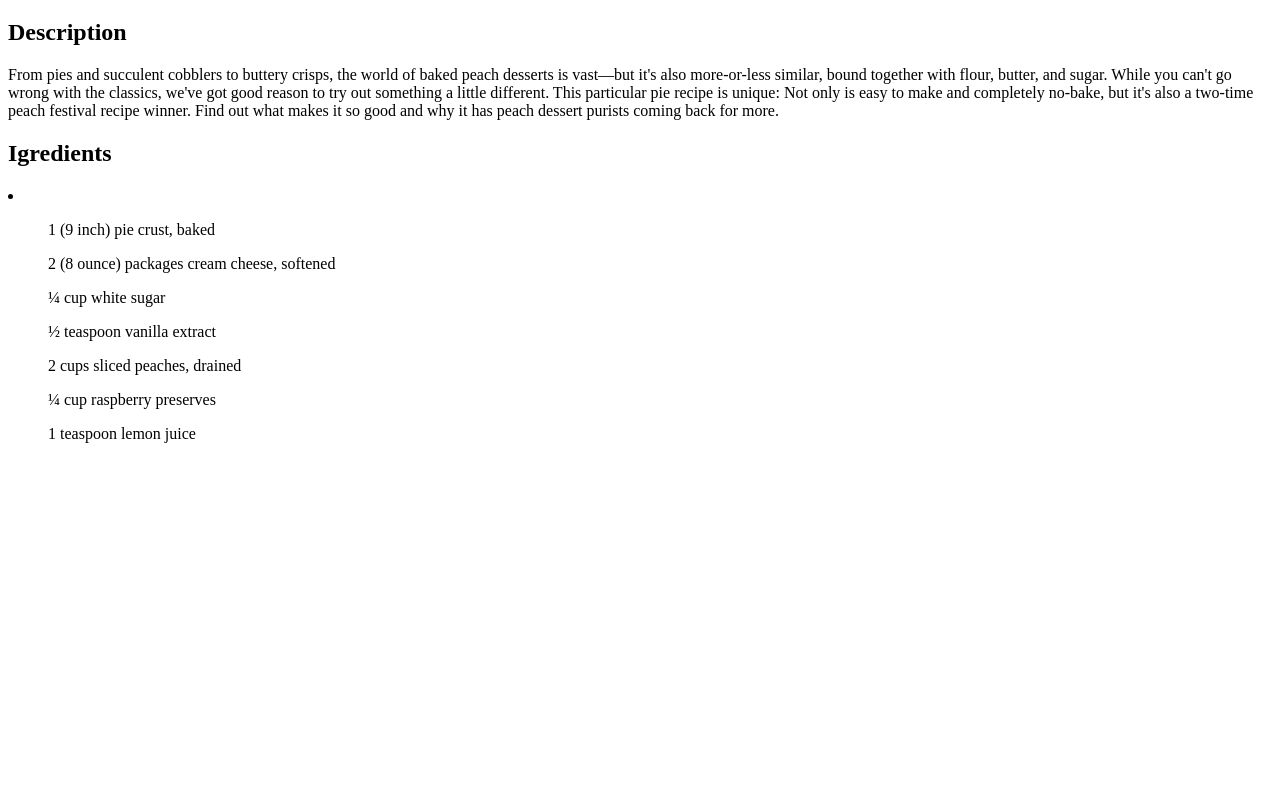
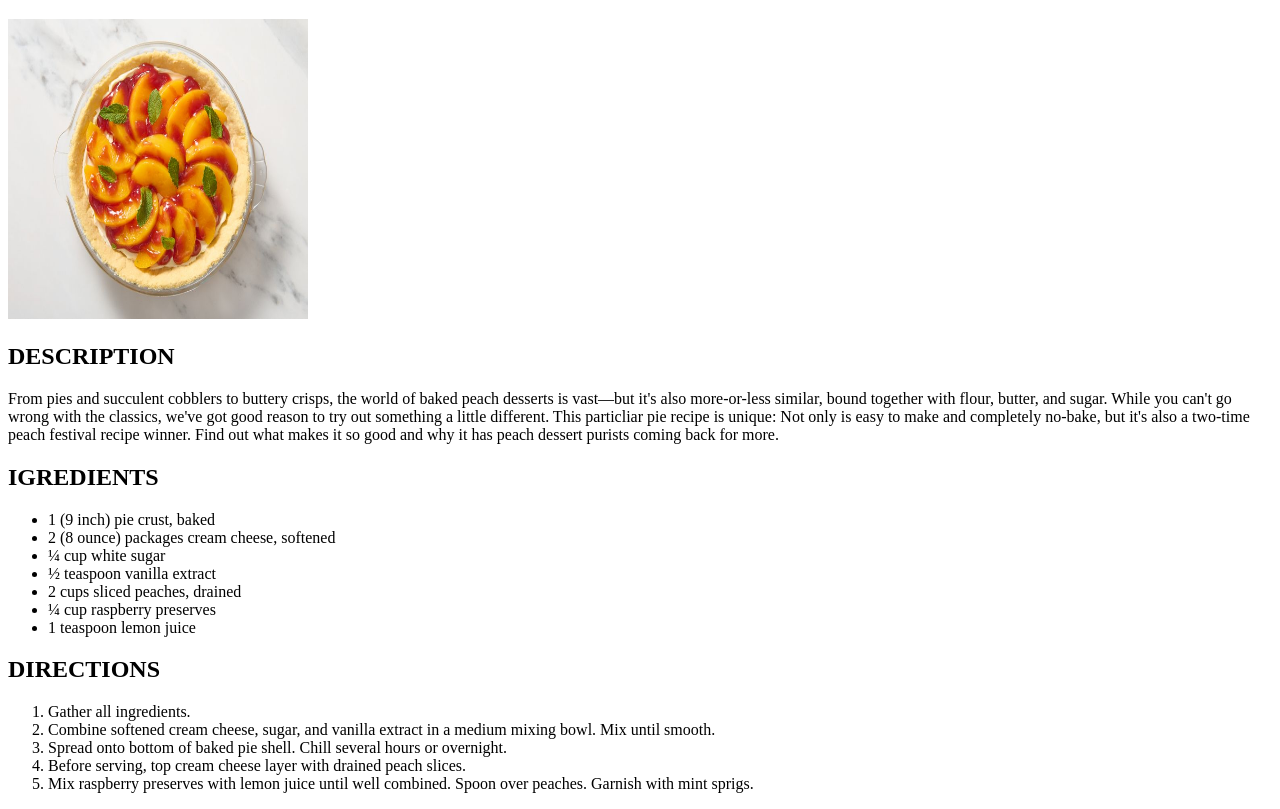
Before and after one commit to moblythedj/odin-recipes, a plain HTML site: page recipes/peach-surprise-pie.html in a window 1280 px wide. Shown: the part 61-870 px from the top of the page. Before the commit the page ends 800 px from the top, so only its background shows below. Drawn offline with Linux system fonts and the light colour scheme.

Commit message:
fix: correct improper HTML list nesting
- Replaced incorrect `<li><ul>example</ul></li>` structure
- Now uses proper `<li>example</li>` within parent `<ul>`

```diff
--- a/recipes/peach-surprise-pie.html
+++ b/recipes/peach-surprise-pie.html
@@ -7,17 +7,33 @@
 </head>
 <body>
     <h1>How to Make Peach Surprise Pie</h1>
-    <h2>Description</h2>
-    <p> From pies and succulent cobblers to buttery crisps, the world of baked peach desserts is vast—but it's also more-or-less similar, bound together with flour, butter, and sugar. While you can't go wrong with the classics, we've got good reason to try out something a little different. This particular pie recipe is unique: Not only is easy to make and completely no-bake, but it's also a two-time peach festival recipe winner. Find out what makes it so good and why it has peach dessert purists coming back for more. </p>
-    <h2>Igredients</h2>
-    <li>
-        <ul>1 (9 inch) pie crust, baked</ul>
-        <ul>2 (8 ounce) packages cream cheese, softened</ul>
-        <ul>¼ cup white sugar</ul>
-        <ul>½ teaspoon vanilla extract</ul>
-        <ul>2 cups sliced peaches, drained</ul>
-        <ul>¼ cup raspberry preserves</ul>
-        <ul>1 teaspoon lemon juice</ul>
-    </li>
+
+    <img src="../img/peach-pie.jpg" alt="an delicious peach-pie" height="300" width="300">
+
+    <h2>DESCRIPTION</h2>
+
+    <p> From pies and succulent cobblers to buttery crisps, the world of baked peach desserts is vast—but it's also more-or-less similar, bound together with flour, butter, and sugar. While you can't go wrong with the classics, we've got good reason to try out something a little different. This particliar pie recipe is unique: Not only is easy to make and completely no-bake, but it's also a two-time peach festival recipe winner. Find out what makes it so good and why it has peach dessert purists coming back for more. </p>
+
+    <h2>IGREDIENTS</h2>
+    <ul>
+        <li>1 (9 inch) pie crust, baked</li>
+        <li>2 (8 ounce) packages cream cheese, softened</li>
+        <li>¼ cup white sugar</li>
+        <li>½ teaspoon vanilla extract</li>
+        <li>2 cups sliced peaches, drained</li>
+        <li>¼ cup raspberry preserves</li>
+        <li>1 teaspoon lemon juice</li>
+    </ul>
+
+    <h2>DIRECTIONS</h2>
+
+    <ol>
+        <li>Gather all ingredients.</li>
+        <li>Combine softened cream cheese, sugar, and vanilla extract in a medium mixing bowl. Mix until smooth.</li>
+        <li>Spread onto bottom of baked pie shell. Chill several hours or overnight.</li>
+        <li>Before serving, top cream cheese layer with drained peach slices.</li>
+        <li>Mix raspberry preserves with lemon juice until well combined. Spoon over peaches. Garnish with mint sprigs.</li>
+    </ol>
+
 </body>
 </html>
```
